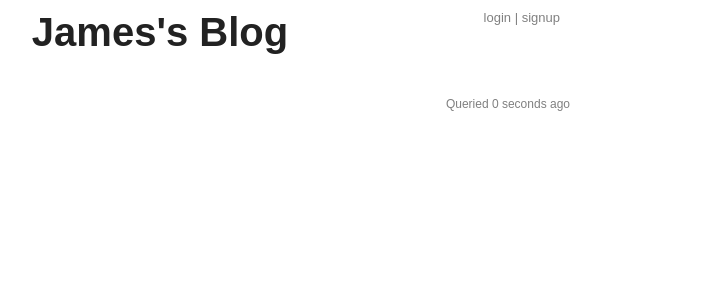
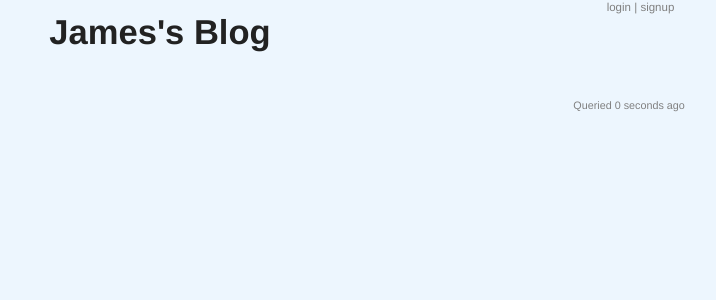
Before and after one commit to bestkao/CS253, a Python web app: template templates/blog.html in a window 1280 px wide. Shown: the top 300 px of the page, without its empty margins (480-1196 px from the left). Run offline with Jinja, Linux system fonts and the light colour scheme; the template is opened without the code that fills it, so the values that code supplies are empty.

Commit message:
styling changes

```diff
--- a/static/main.css
+++ b/static/main.css
@@ -1,20 +1,21 @@
 body {
     position: relative;
-    font-family: Arial, sans-serif;
-    font-size: 14px;
+    font-family: "Helvetica Neue", Helvetica, Arial, sans-serif;
+    font-size: 90%;
+    background-color: #EDF6FE;
 
-    width: 800px;
+    width: 80%;
     margin: 0 auto;
-    padding: 10px;
+    padding: 1%;
     color: #333;
 }
 
 .login-area {
-    font-size: 13px;
+    font-size: 80%;
     color: gray;
     position: absolute;
-    top: 10px;
-    right: 10px;
+    top: 1%;
+    right: 1%;
 }
 
 .login-link {
@@ -31,9 +32,9 @@ body {
 }
 
 h2 {
-    font-size: 24px;
+    font-size: 150%;
     font-weight: bold;
-    margin-bottom: 20px;
+    margin-bottom: 2%;
 }
 
 .error {
@@ -41,44 +42,49 @@ h2 {
 }
 
 label {
-  display: block;
-  font-size: 20px;
+    display: block;
+    font-size: 120%;
 }
 
 label + label {
-    margin-top: 20px;
+    margin-top: 1%;
 }
 
-input[type=text] {
-    width: 500px;
-    font-size: 20px;
-    padding: 2px;
+input[type = text] {
+    width: 79.5%;
+    font-size: 120%;
+    padding: 0.5%;
     font-family: monospace;
 }
 
 textarea {
-  width: 500px;
-  height: 400px;
-  font-size: 17px;
-  font-family: monospace;
+    width: 80%;
+    height: 10em;
+    font-size: 100%;
+    font-family: monospace;
 }
 
-input[type=submit] {
-  font-size: 24px;
+input[type = submit] {
+    margin-top: 1%;
+    border: 2px solid #6495ED;
+    border-radius: 5px;
+    background-color: #BCD2EE;
+    font-size: 150%;
+    font-family: "Helvetica Neue", Helvetica, Arial, sans-serif;
 }
 
 .main-title {
     display: block;
     color: #222;
-    font-size: 40px;
+    font-size: 240%;
     font-weight: bold;
     text-align: center;
-    margin-bottom: 30px;
+    margin-bottom: 3%;
     text-decoration: none;
 }
 
 .post + .post {
-    margin-top: 15px;
+    margin-top: 1em;
 }
 
 .post-heading {
@@ -87,7 +93,7 @@ input[type=submit] {
 }
 
 .post-title {
-    font-size: 24px;
+    font-size: 120%;
     font-weight: bold;
     text-decoration: none;
     color: #333;
@@ -95,13 +101,13 @@ input[type=submit] {
 
 .post-date {
     position: absolute;
-    right: 0px;
-    bottom: 0px;
+    right: 0%;
+    bottom: 0%;
     color: #999;
 }
 
 .post-content {
-    margin-top: 5px;
+    margin-top: 2%;
 }
 
 .default-link {
@@ -110,7 +116,7 @@ input[type=submit] {
 }
 
 .last-queried {
-    font-size: 12px;
+    font-size: 75%;
     color: gray;
     position: absolute;
     right: 0px;
--- a/templates/birthday.html
+++ b/templates/birthday.html
@@ -2,7 +2,7 @@
 
 <html>
   <head>
-    <title>Unit 2 Birthday</title>
+    <title>Birthday</title>
   </head>
 
   <body>
--- a/templates/rot13-form.html
+++ b/templates/rot13-form.html
@@ -2,7 +2,7 @@
 
 <html>
   <head>
-    <title>Unit 2 Rot 13</title>
+    <title>Rot 13</title>
   </head>
 
   <body>
--- a/templates/wiki.html
+++ b/templates/wiki.html
@@ -7,10 +7,6 @@
 </head>
 
 <body>
-  <a href = '/wiki' class = 'main-title'>
-    James's Wiki
-  </a>
-
   <div class = 'login-area'>
     <a class = 'login-link' href = '/_edit'>edit</a>
     |
```
Also changed, not shown: 1 other file.
